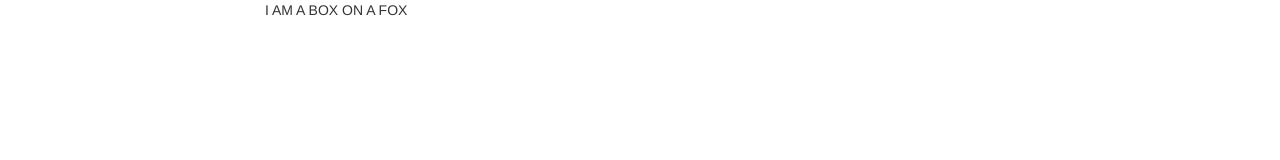
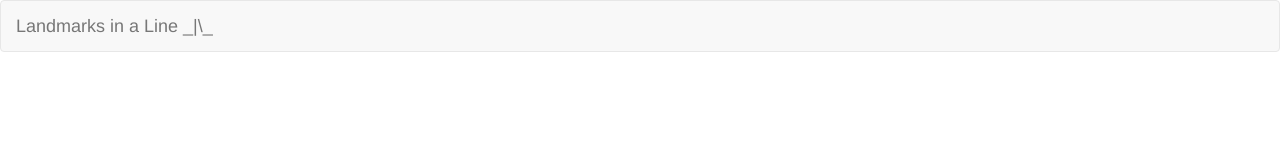
Before and after one commit to ThreeTen22/The-Nerdery-Hackathon-Sept-2017, a website: page index.html in a window 1280 px wide. Drawn offline with nearby package versions, Linux system fonts and the light colour scheme.

Commit message:
added nabber

```diff
--- a/index.html
+++ b/index.html
@@ -12,13 +12,12 @@
     <link rel="stylesheet" href="https://maxcdn.bootstrapcdn.com/bootstrap/3.3.7/css/bootstrap.min.css" integrity="sha384-BVYiiSIFeK1dGmJRAkycuHAHRg32OmUcww7on3RYdg4Va+PmSTsz/K68vbdEjh4u" crossorigin="anonymous">
 
     <script src="js/bootstrap.min.js"></script>
-
-    <div class="container">
-    	<div class="row">
-    		<div class= "col-lg-4 col-md-offset-2">
-    			I AM A BOX ON A FOX
-    		</div>
-    	</div>
-    </div>
+    <nav class="navbar navbar-default">
+	  	<div class="container-fluid">
+	  		<div class="navbar-header">
+	 			<a class="navbar-brand" href="#">Landmarks in a Line _|\_</a>
+	 		</div>
+	    </div>
+	</nav>
 </body>
 </html>
```
